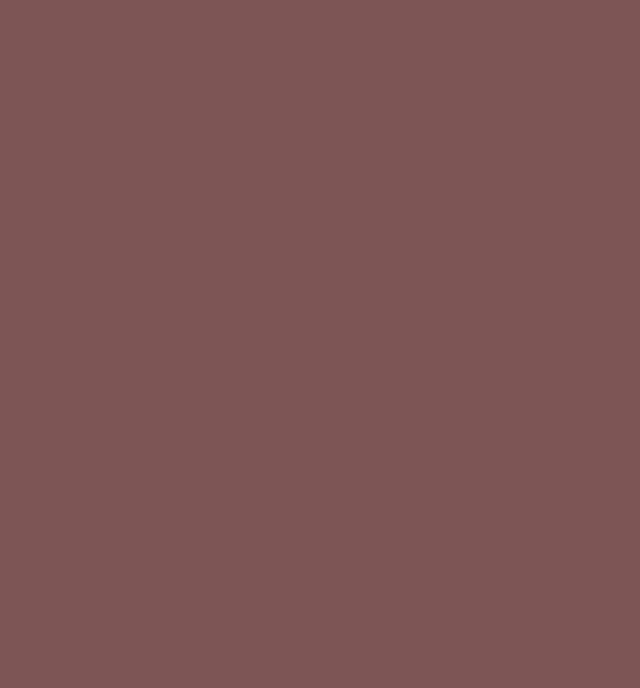
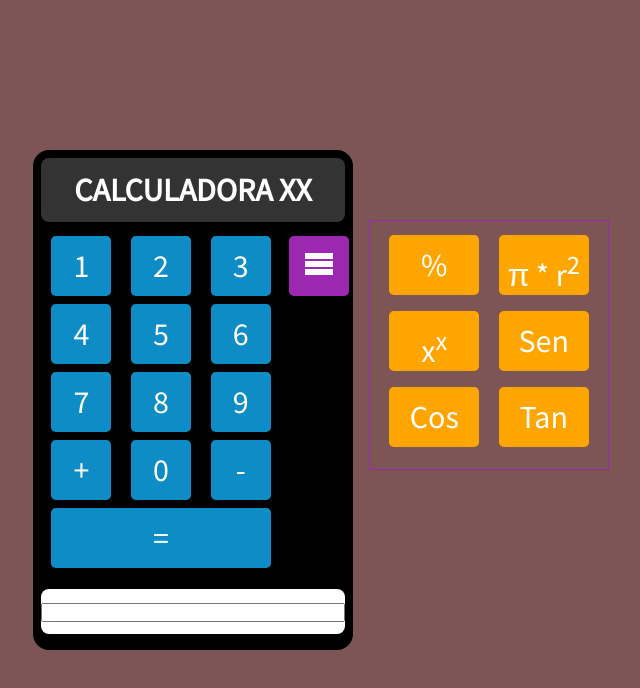
Before and after one commit to FabiMoreno/calculadora2, a plain HTML site: page index.html in a window 1280 px wide. Shown: the whole page, without its empty margins (447-1087 px from the left). Drawn offline with Linux system fonts and the light colour scheme.

Commit message:
html y css casi listo
html y css casi listo, falta acomodar el input del visor

```diff
--- a/css/styles.css
+++ b/css/styles.css
@@ -9,3 +9,142 @@ body {
 	font-family: "Source Sans Pro", sans-serif;
 	background-color: #7d5555;
 }
+
+@font-face {
+  font-family: 'icomoon';
+  src:  url('./iconFonts/icomoon.eot?e8heg0');
+  src:  url('./iconFonts/icomoon.eot?e8heg0#iefix') format('embedded-opentype'),
+    url('./iconFonts/icomoon.ttf?e8heg0') format('truetype'),
+    url('./iconFonts/icomoon.woff?e8heg0') format('woff'),
+    url('./iconFonts/icomoon.svg?e8heg0#icomoon') format('svg');
+  font-weight: normal;
+  font-style: normal;
+}
+
+[class^="icon-"], [class*=" icon-"] {
+  font-family: 'icomoon';
+  speak: none;
+  font-style: normal;
+  font-weight: normal;
+  font-variant: normal;
+  text-transform: none;
+  line-height: 1;
+  -webkit-font-smoothing: antialiased;
+  -moz-osx-font-smoothing: grayscale;
+}
+
+.icon-cog:before {
+  content: "\e994";
+}
+.icon-menu:before {
+  content: "\e9bd";
+}
+
+
+.container {
+	width: 100%;
+	display: flex;
+	justify-content: center;
+	height: 100vh;
+	align-items: center;
+}
+
+.calculator {
+	background-color: black;
+	border-radius: 1rem;
+	width: 25%;
+	color: white;
+	display: flex;
+	flex-direction: column;
+	align-items: center;
+}
+
+.title, .visor {
+	padding: 0.75rem 0;
+    margin: 0 0.75rem;
+    background-color: #333;
+    width: 95%;
+    margin-top: 2.5%;
+    border-radius: 0.5rem;
+    text-align: center;
+}
+
+.botons {
+	display: flex;
+	flex-direction: row;
+	width: 100%;
+}
+
+.numbers {
+	width: 80%;
+	padding: 0.6rem;
+	display: flex;
+	flex-flow: wrap;
+    justify-content: space-between;
+
+}
+
+.menu {
+	padding: 0.6rem 0;
+	display: flex;
+	flex-direction: column;
+	align-items: center;
+	position: relative;
+}
+
+.number {
+	width: 60px;
+	height: 60px;
+	border-radius: 0.3rem;
+	margin: 0.25rem 0.55rem;
+	line-height: 60px;
+	text-align: center;
+	font-size: 2rem;
+}
+
+.number.equals {
+	flex-grow: 3;
+}
+
+.operations {
+	width: 15rem;
+	height: 250px;
+	left: 5rem;
+	top: -0.1rem;
+	display: flex;
+	flex-flow: wrap;
+	justify-content: space-around;
+	position: absolute;
+	padding: 0.6rem;
+	border: 1px solid #9c27b0;
+}
+
+.operations > .number {
+	width: 90px;
+	background-color: orange;
+}
+
+.fucsia {
+	background-color: #9c27b0;
+}
+
+.azul {
+	background-color: #0d8cc5;
+}
+
+.naranja {
+	background-color: orange;
+}
+
+.number.fucsia {
+	margin: 0.3rem 0;
+}
+
+.visor {
+	background-color: white;
+	margin-bottom: 1rem;
+}
+
+input {
+	width: 100%;
+}
--- a/index.html
+++ b/index.html
@@ -8,6 +8,42 @@
 	<link rel="stylesheet" href="./css/styles.css">
 </head>
 <body>
+	<div class="container">
+		<div class="calculator">
+			<h1 class="title">CALCULADORA XX</h1>
+			<div class="botons">
+				<div class="numbers">
+					<div class="number azul">1</div>
+					<div class="number azul">2</div>
+					<div class="number azul">3</div>
+					<div class="number azul">4</div>
+					<div class="number azul">5</div>
+					<div class="number azul">6</div>
+					<div class="number azul">7</div>
+					<div class="number azul">8</div>
+					<div class="number azul">9</div>
+					<div class="number azul">+</div>
+					<div class="number azul">0</div>
+					<div class="number azul">-</div>
+					<div class="number equals azul">=</div>
+				</div>
+				<div class="menu">
+					<div class="number fucsia" id="btnMenu"><span class="icon-menu"></span></div>
+					<div class="operations">
+						<div class="number orange">%</div>
+						<div class="number orange">π * r<sup>2</sup></div>
+						<div class="number orange">x<sup>x</sup></div>
+						<div class="number orange">Sen</div>
+						<div class="number orange">Cos</div>
+						<div class="number orange">Tan</div>
+					</div>
+				</div>
+			</div>
+			<div class="visor">
+				<input type="text" placeholder="">
+			</div>
+		</div>
+	</div>
 
 	<script src="./js/scripts.js"></script>
 </body>
```
Also changed, not shown: css/iconFonts/icomoon.svg (added), css/iconFonts/icomoon.ttf (added), css/iconFonts/icomoon.woff (added), 1 other file.
